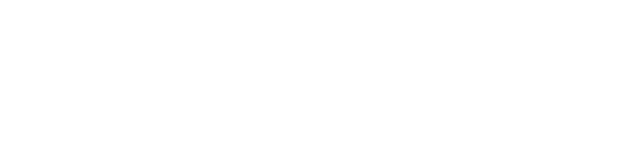
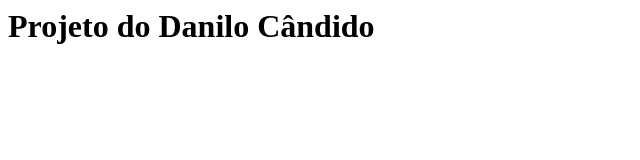
Before and after one commit to danilocandido/curso-git, a plain HTML site: page index.html in a window 1280 px wide. Shown: the whole page, without its empty margins (0-640 px from the left). Drawn offline with Linux system fonts and the light colour scheme.

Commit message:
titulo da pagina

```diff
--- a/index.html
+++ b/index.html
@@ -2,5 +2,6 @@
 	<head>
 	</head>
 	<body>
+		<h1>Projeto do Danilo Cândido</h1>
 	</body>
 </html>
```
